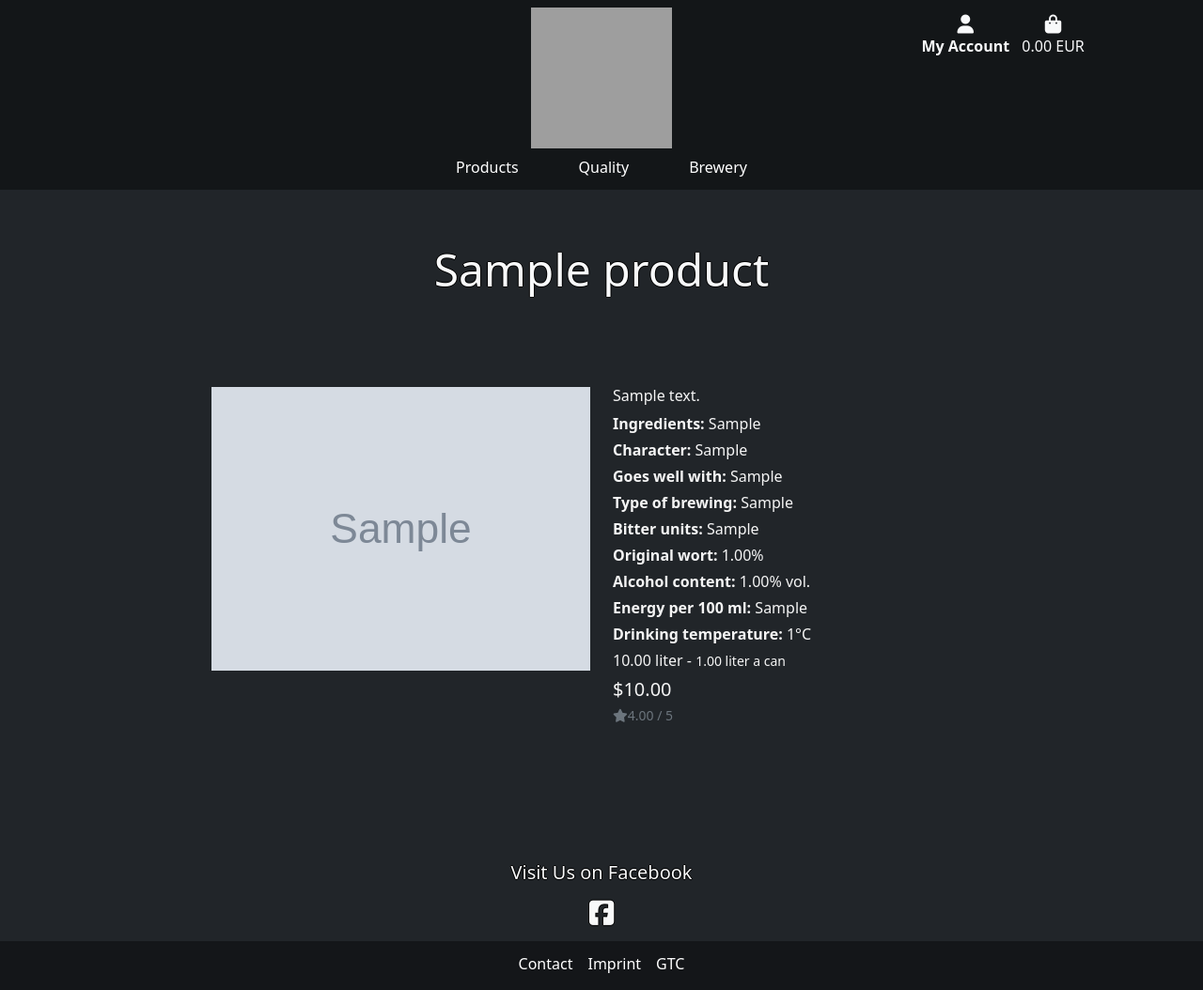
After one commit to AndrosDe/ploerr, a Django app: page /products/1 in a window 1280 px wide. The commit adds this page. Shown: the whole page at 94% size. Run offline with Django 3.2, Linux system fonts and the light colour scheme; tables that the repository leaves empty hold one stand-in row (values such as "Sample post"); grey boxes marked "Sample" are stand-in pictures; some libraries are stand-ins or nearby versions; some web fonts are replaced; grey boxes are pictures that could not be loaded.

Commit message:
changed product model, product images and added product detail template and view

```diff
--- a/home/templates/home/agb.html
+++ b/home/templates/home/agb.html
@@ -14,7 +14,6 @@
 {% endblock %}
 
 {% block content %}
-    <div class="overlay"></div>
     <div class="container">
         <div class="row">
             <div class="col">
--- a/home/templates/home/brewery.html
+++ b/home/templates/home/brewery.html
@@ -18,7 +18,6 @@
 {% endblock %}
 
 {% block content %}
-    <div class="overlay"></div>
     <div class="container h-100">
         <div class="row h-100">
             <h3 class="mb-2">History</h3>
--- a/home/templates/home/contact.html
+++ b/home/templates/home/contact.html
@@ -14,7 +14,6 @@
 {% endblock %}
 
 {% block content %}
-    <div class="overlay"></div>
     <div class="container">
         <div class="row">
             <div class="col-12 text-dark" id="googleMap" style="width:100%;height:600px;"></div>
--- a/home/templates/home/impressum.html
+++ b/home/templates/home/impressum.html
@@ -14,7 +14,6 @@
 {% endblock %}
 
 {% block content %}
-    <div class="overlay"></div>
     <div class="container">
         <div class="row">
             <div class="col">
--- a/home/templates/home/quality.html
+++ b/home/templates/home/quality.html
@@ -18,7 +18,6 @@
 {% endblock %}
 
 {% block content %}
-    <div class="overlay"></div>
     <div class="container h-100">
         <div class="row h-100">
             <h3 class="mb-2">Ingredients</h3>
--- a/products/models.py
+++ b/products/models.py
@@ -5,6 +5,15 @@ class Product(models.Model):
     name = models.CharField(max_length=254)
     friendly_name = models.CharField(max_length=254, null=True, blank=True)
     description = models.TextField()
+    ingredients = models.CharField(max_length=254, null=True, blank=True)
+    character = models.CharField(max_length=254, null=True, blank=True)
+    harmonize_with = models.CharField(max_length=254, null=True, blank=True)
+    brewing_type = models.CharField(max_length=254, null=True, blank=True)
+    bitter = models.CharField(max_length=254, null=True, blank=True)
+    original_wort = models.DecimalField(max_digits=6, decimal_places=2, null=True, blank=True)
+    alcohol_content = models.DecimalField(max_digits=6, decimal_places=2, null=True, blank=True)
+    energy_100ml = models.CharField(max_length=254, null=True, blank=True)
+    temperature = models.IntegerField(default=7)
     image = models.ImageField(null=True, blank=True)
     volumen = models.DecimalField(max_digits=6, decimal_places=2)
     total_volumen = models.DecimalField(max_digits=6, decimal_places=2)
--- /dev/null
+++ b/products/templates/products/product_details.html
@@ -0,0 +1,71 @@
+{% extends "base.html" %}
+{% load static %}
+
+{% block page_header %}
+    <div class="container header-container">
+        <div class="row">
+            <div class="col text-shadow">
+                <h1 class="my-5 display-5 text-light text-center">
+                    {{ product.friendly_name }}
+                </h1>
+            </div>
+        </div>
+    </div>
+{% endblock %}
+
+{% block content %}
+    <div class="container-fluid h-100">
+        <div class="row">
+            <div class="col-12 col-md-6 col-lg-4 offset-lg-2">
+                <div class="image-container my-5">
+                    {% if product.image %}
+                        <img class="card-img-top img-fluid" src="{{ product.image.url }}" alt="{{ product.friendly_name }}">
+                    {% else %}
+                        <img class="card-img-top img-fluid" src="https://res.cloudinary.com/dbscsb8w1/image/upload/v1670944399/Pl%C3%B6rr/ploerr-logo_wbfur6.png" alt="{{ product.friendly_name }}">
+                    {% endif %}
+                </div>
+            </div>
+            <div class="col-12 col-md-6 col-lg-4">
+                <div class="product-details-container mb-5 mt-md-5">
+                    <p class="mt-3 mb-2 h6">{{ product.description }}</p>
+                    {% if product.ingredients %}
+                    <p class="mb-1"><strong>Ingredients:</strong> {{ product.ingredients }}</p>
+                    {% endif %}
+                    {% if product.character %}
+                    <p class="mb-1"><strong>Character:</strong> {{ product.character }}</p>
+                    {% endif %}
+                    {% if product.harmonize_with %}
+                    <p class="mb-1"><strong>Goes well with:</strong> {{ product.harmonize_with }}</p>
+                    {% endif %}
+                    {% if product.brewing_type %}
+                    <p class="mb-1"><strong>Type of brewing:</strong> {{ product.brewing_type }}</p>
+                    {% endif %}
+                    {% if product.bitter %}
+                    <p class="mb-1"><strong>Bitter units:</strong> {{ product.bitter }}</p>
+                    {% endif %}
+                    {% if product.original_wort %}
+                    <p class="mb-1"><strong>Original wort:</strong> {{ product.original_wort }}%</p>
+                    {% endif %}
+                    {% if product.alcohol_content %}
+                    <p class="mb-1"><strong>Alcohol content:</strong> {{ product.alcohol_content }}% vol.</p>
+                    {% endif %}
+                    {% if product.energy_100ml %}
+                    <p class="mb-1"><strong>Energy per 100 ml: </strong>{{ product.energy_100ml }}</p>
+                    {% endif %}
+                    <p class="mb-1"><strong>Drinking temperature:</strong> {{ product.temperature }}°C</p>
+                    <p class="mb-1">{{ product.total_volumen }} liter
+                        {% if product.total_volumen > product.volumen %}
+                             - <small>{{ product.volumen }} liter a can</small>
+                        {% endif %}
+                    </p>
+                    <p class="lead mb-0 text-left font-weight-bold">${{ product.price }}</p>
+                    {% if product.rating %}
+                        <small class="text-muted"><i class="fas fa-star mr-1"></i>{{ product.rating }} / 5</small>
+                    {% else %}
+                        <small class="text-muted">No Rating</small>
+                    {% endif %}
+                </div>
+            </div>
+        </div>
+    </div>
+{% endblock %}
--- a/products/urls.py
+++ b/products/urls.py
@@ -3,4 +3,5 @@ from . import views
 
 urlpatterns = [
     path('', views.all_products, name='products'),
+    path('<product_id>', views.product_detail, name='product_detail'),
 ]
--- a/products/views.py
+++ b/products/views.py
@@ -1,4 +1,4 @@
-from django.shortcuts import render
+from django.shortcuts import render, get_object_or_404
 from .models import Product
 
 
@@ -12,3 +12,15 @@ def all_products(request):
     }
 
     return render(request, 'products/products.html', context)
+
+
+def product_detail(request, product_id):
+    """ A view to show individual product details """
+
+    product = get_object_or_404(Product, pk=product_id)
+
+    context = {
+        'product': product,
+    }
+
+    return render(request, 'products/product_details.html', context)
```
Also changed, not shown: products/templates/products/products.html (+45 -5 lines), media/ploerr-can-1_.webp (added), media/ploerr-keg-10_RqlaOB7.webp (added), media/ploerr-keg-25_vvfm8v6.webp (added), media/ploerr-keg-50_Edy2JN9.webp (added), media/ploerr-lau-can-1_b99xykb.webp (added), media/ploerr-lau-keg-10_WFx8xAv.webp (added), media/ploerr-lau-keg-10_nZU8BDg.webp (added), media/ploerr-lau-keg-25_58h491m.webp (added), media/ploerr-lau-keg-50_UF7Iq9L.webp (added), products/migrations/0002_auto_20221216_1536.py (added).
